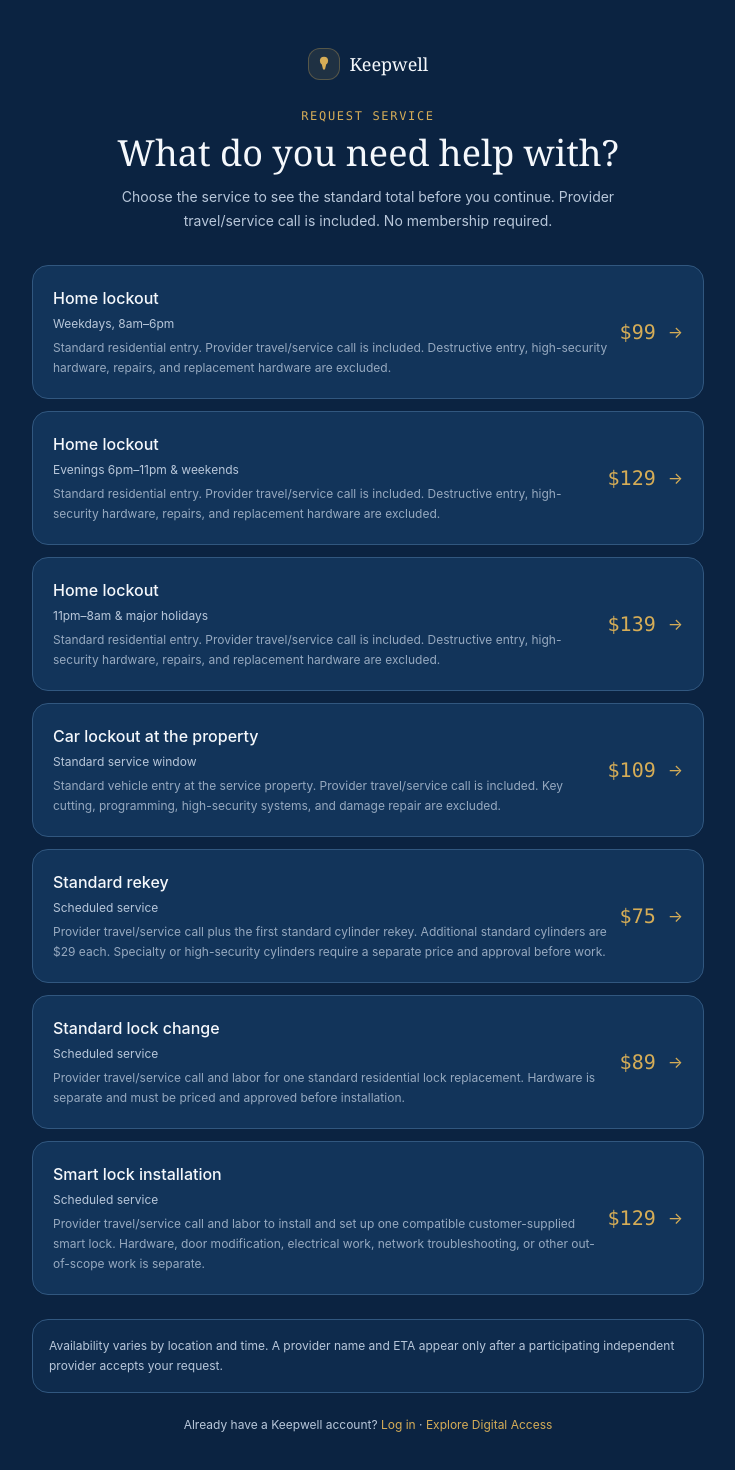
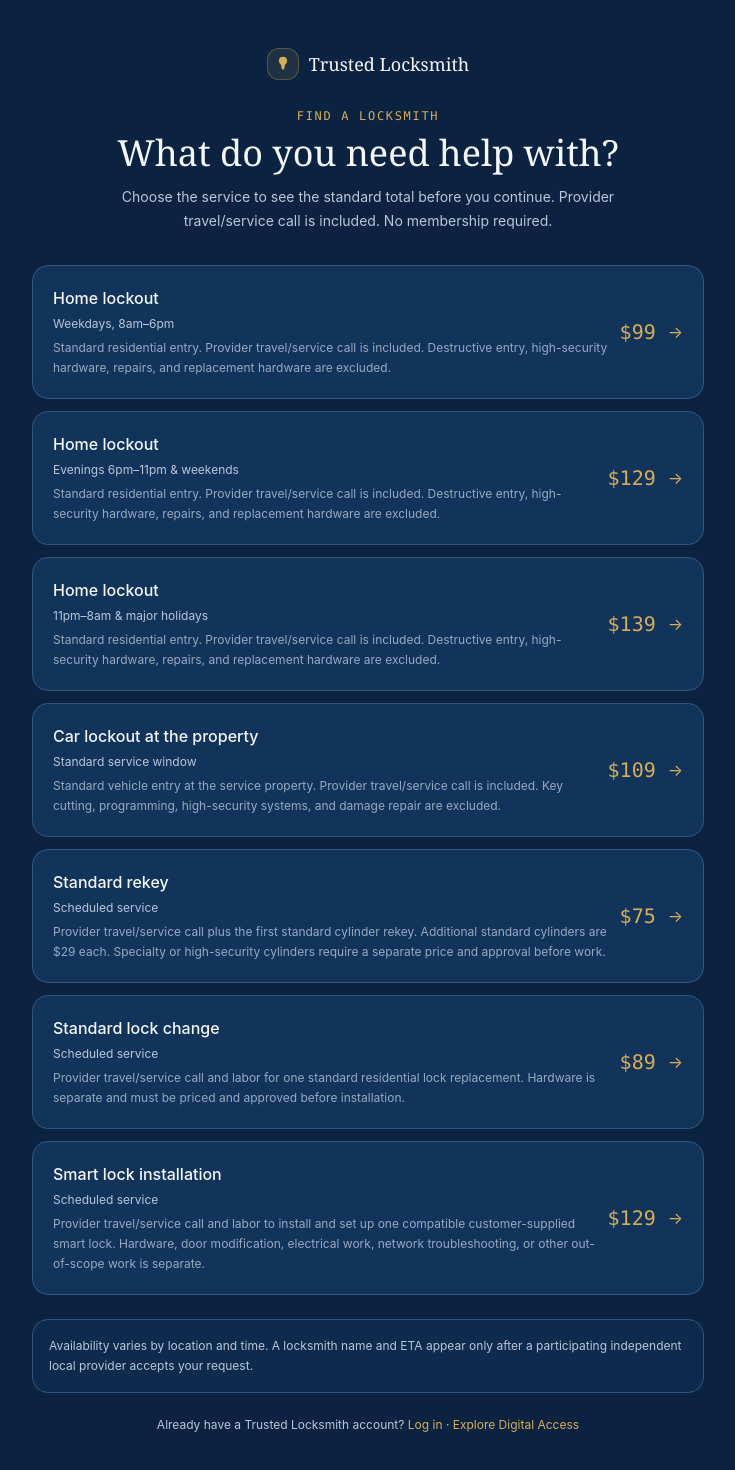
Before and after one commit to unikmo/Keepwell, a Next.js app: page /book in a window 1280 px wide. Shown: the top 1470 px of the page, without its empty margins (272-1007 px from the left). Built offline with nearby package versions, Linux system fonts and the light colour scheme; no server answers.

Commit message:
Rebrand locksmith booking entry flow

```diff
--- a/src/app/book/page.tsx
+++ b/src/app/book/page.tsx
@@ -4,9 +4,9 @@ import { Keyhole } from "@/components/Keyhole";
 import { SERVICE_MENU, formatServicePrice } from "@/lib/service-menu";
 
 export const metadata: Metadata = {
-  title: "Request Home Lockout, Rekey or Lock Service",
+  title: "Find a Locksmith | Lockout, Rekey or Lock Service",
   description:
-    "Choose a home lockout, rekey, lock change or smart-lock service and see the standard Keepwell price before you submit a request.",
+    "Choose a home lockout, rekey, lock change or smart-lock service and see the standard Trusted Locksmith price before you submit a request.",
   alternates: { canonical: "/book" },
 };
 
@@ -19,9 +19,9 @@ export default function BookPage() {
             <span className="grid h-8 w-8 place-items-center rounded-xl border border-brass/30 bg-brass/10">
               <Keyhole className="h-4 w-3 text-brass" />
             </span>
-            Keepwell
+            Trusted Locksmith
           </Link>
-          <div className="mt-7 eyebrow">Request service</div>
+          <div className="mt-7 eyebrow">Find a locksmith</div>
           <h1 className="mt-2 font-display text-4xl font-medium text-parchment">What do you need help with?</h1>
           <p className="mx-auto mt-3 max-w-xl text-sm leading-6 text-parchment-dim">
             Choose the service to see the standard total before you continue. Provider travel/service call is included. No membership required.
@@ -49,11 +49,11 @@ export default function BookPage() {
         </div>
 
         <div className="mt-6 rounded-2xl border border-line bg-surface/50 p-4 text-xs leading-5 text-parchment-dim">
-          Availability varies by location and time. A provider name and ETA appear only after a participating independent provider accepts your request.
+          Availability varies by location and time. A locksmith name and ETA appear only after a participating independent local provider accepts your request.
         </div>
 
         <p className="mt-6 text-center text-xs text-parchment-dim">
-          Already have a Keepwell account? <Link href="/login" className="text-brass hover:underline">Log in</Link> ·{" "}
+          Already have a Trusted Locksmith account? <Link href="/login" className="text-brass hover:underline">Log in</Link> ·{" "}
           <Link href="/digital-access" className="text-brass hover:underline">Explore Digital Access</Link>
         </p>
       </div>
```
